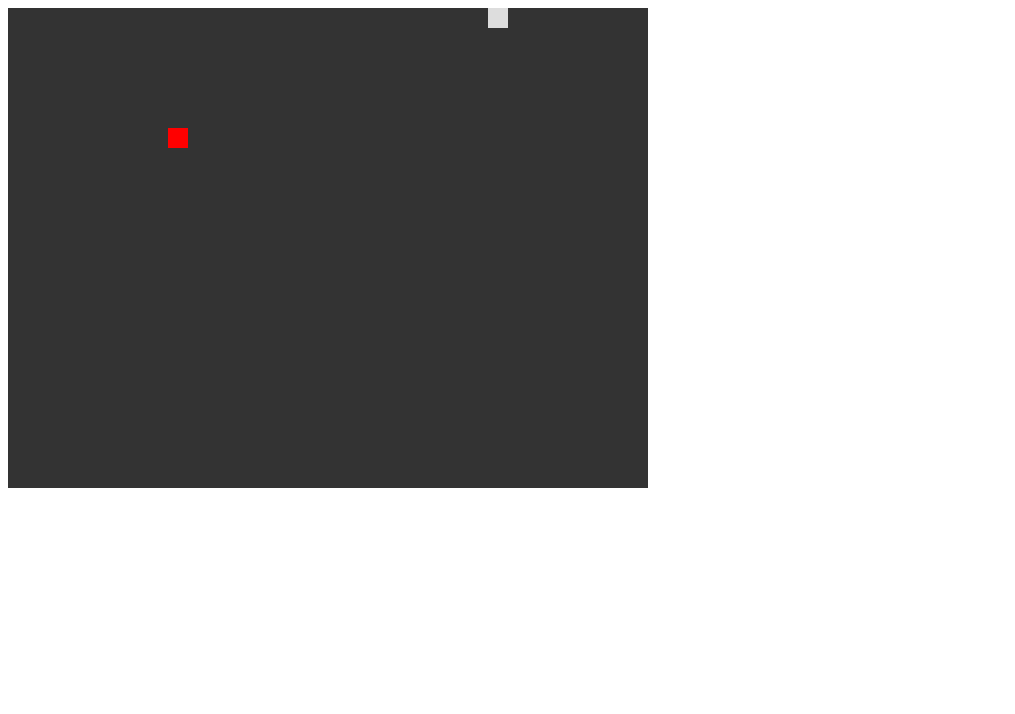
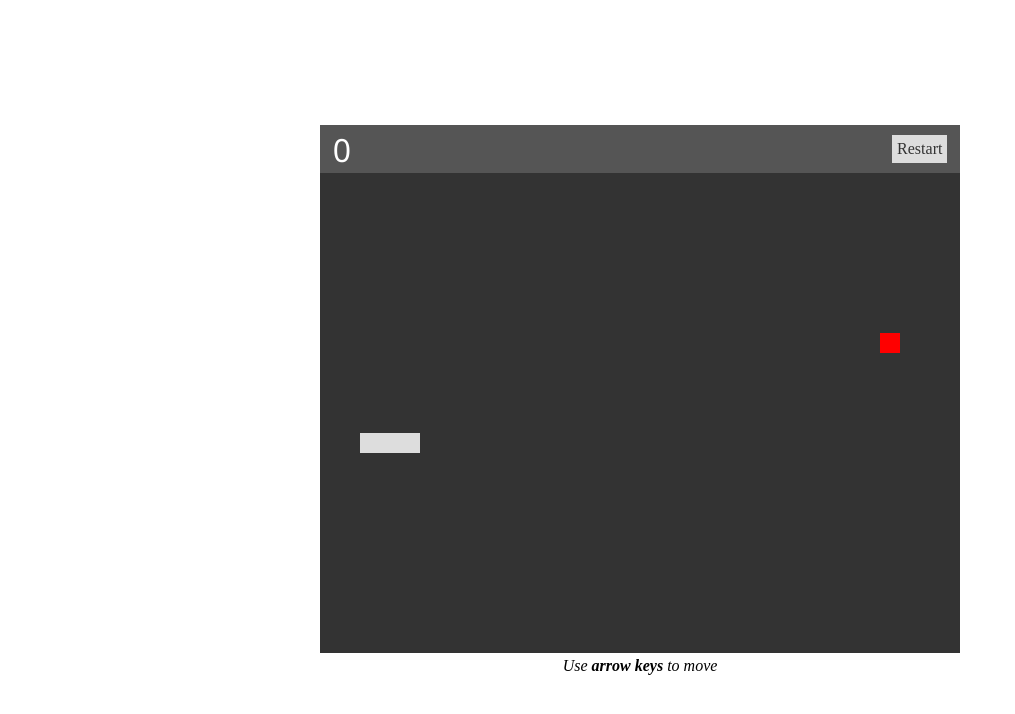
Before and after one commit to nahueltau/snake, a website: page index.html in a window 1280 px wide. Shown: the whole page, without its empty margins (0-1015 px from the left). Drawn offline with Linux system fonts and the light colour scheme.

Commit message:
counter added

```diff
--- a/index.html
+++ b/index.html
@@ -3,10 +3,16 @@
 <head>
     <meta charset="UTF-8">
     <meta name="viewport" content="width=device-width, initial-scale=1.0">
-    <title>Snake</title>
+    <link rel="stylesheet" href="style.css">
+    <title>Simple Snake</title>
 </head>
 <body>
+    <div class="container">
+    <div class="info-bar"><div class="counter">0</div><div class="restart">Restart</div></div>
     <div id="canvas-container"></div>
+    <p><em>Use <b>arrow keys</b> to move</em> </p>
+    </div>
+
 </body>
 <script src="script.js"></script>
 </html>
--- a/script.js
+++ b/script.js
@@ -18,12 +18,70 @@ var ctx = canvas.getContext("2d");
 ctx.lineWidth = "0";
 //GENERAL SETUP
 var getCenter = function (startPos) {
-    return canvasUnit * startPos + canvasUnit / 2;
+    return canvasUnit * Math.floor(startPos) + canvasUnit / 2;
 };
 var collisionCheck = function () {
+    //Snake with bait
     if (getCenter(snakeSegments[0].x) === getCenter(baitPos.x) && getCenter(snakeSegments[0].y) === getCenter(baitPos.y)) {
-        baitPos = newBait();
+        getNewBait();
         hasAte = true;
+        if (counter) {
+            counter.innerHTML = ((snakeSegments.length - 2) * 10).toString();
+        }
+    }
+    //Snake with itself
+    for (var segment = 1; segment < snakeSegments.length; segment++) {
+        if (getCenter(snakeSegments[segment].y) === getCenter(snakeSegments[0].y)) {
+            if (getCenter(snakeSegments[segment].x) === getCenter(snakeSegments[0].x)) {
+                clearInterval(animationInterval);
+                window.removeEventListener("focus", windowFocusEvent);
+            }
+        }
+    }
+};
+//SNAKE SETUP
+var startPosX;
+var startPosY;
+var snakeSegments;
+var newSnake = function () {
+    startPosX = Math.floor(Math.random() * canvasWidth / canvasUnit / 2 + canvasWidth / canvasUnit / 4);
+    startPosY = Math.floor(Math.random() * canvasHeight / canvasUnit / 2 + canvasHeight / canvasUnit / 4);
+    snakeSegments = [{ x: startPosX + 2, y: startPosY }, { x: startPosX + 1, y: startPosY }, { x: startPosX, y: startPosY }];
+};
+newSnake();
+var hasAte = false;
+//Movement
+var currentMovementDirection = "ArrowRight";
+var movement = function () {
+    switch (currentMovementDirection) {
+        case "ArrowRight":
+            startPosX += 1;
+            break;
+        case "ArrowLeft":
+            startPosX -= 1;
+            break;
+        case "ArrowDown":
+            startPosY += 1;
+            break;
+        case "ArrowUp":
+            startPosY -= 1;
+            break;
+    }
+};
+var isOutOfBounds = function (outOfBounds) {
+    if (outOfBounds) {
+        if (getCenter(startPosX) < 0) {
+            startPosX = canvasWidth / canvasUnit;
+        }
+        else if (getCenter(startPosX) > canvasWidth) {
+            startPosX = 0;
+        }
+        if (getCenter(startPosY) < 0) {
+            startPosY = canvasHeight / canvasUnit;
+        }
+        else if (getCenter(startPosY) > canvasHeight) {
+            startPosY = 0;
+        }
     }
 };
 //BAIT SETUP
@@ -33,81 +91,79 @@ var newBait = function () {
         y: Math.floor(Math.random() * canvasHeight / canvasUnit)
     };
 };
-var baitPos = newBait();
-//SNAKE SETUP
-var startPosX = 0;
-var startPosY = 0;
-var snakeSegments = [{ x: startPosX, y: startPosY }];
-var hasAte = false;
-//Movement
-var currentMovementDirection = "ArrowRight";
-var movement = function () {
-    switch (currentMovementDirection) {
-        case "ArrowRight":
-            startPosX++;
-            break;
-        case "ArrowLeft":
-            startPosX--;
-            break;
-        case "ArrowDown":
-            startPosY++;
-            break;
-        case "ArrowUp":
-            startPosY--;
-            break;
-    }
-};
-var isOutOfBounds = function (outOfBounds) {
-    if (outOfBounds) {
-        if (getCenter(startPosX) < 0) {
-            startPosX = canvasWidth / canvasUnit;
-        }
-        else if (getCenter(startPosX) > canvasWidth) {
-            startPosX = -1;
-        }
-        if (getCenter(startPosY) < 0) {
-            startPosY = canvasHeight / canvasUnit;
-        }
-        else if (getCenter(startPosY) > canvasHeight) {
-            startPosY = -1;
+var getNewBait = function () {
+    baitPos = newBait();
+    var isBaitSuperposed = true;
+    while (isBaitSuperposed) {
+        for (var segment = 0; segment < snakeSegments.length; segment++) {
+            if (getCenter(snakeSegments[segment].x) === getCenter(baitPos.x) && getCenter(snakeSegments[segment].y) === getCenter(baitPos.y)) {
+                baitPos = newBait();
+                isBaitSuperposed = true;
+                break;
+            }
+            else {
+                isBaitSuperposed = false;
+            }
         }
     }
 };
+var baitPos;
+getNewBait();
+//COUNTER SETUP
+var counter = document.querySelector(".counter");
 //KEYBOARD EVENTS
 var handleInput = function (event) {
-    currentMovementDirection = event.key;
+    if (event.key === "ArrowUp" && currentMovementDirection !== "ArrowDown"
+        || event.key === "ArrowDown" && currentMovementDirection !== "ArrowUp"
+        || event.key === "ArrowLeft" && currentMovementDirection !== "ArrowRight"
+        || event.key === "ArrowRight" && currentMovementDirection !== "ArrowLeft") {
+        currentMovementDirection = event.key;
+    }
 };
 window.addEventListener("keydown", handleInput);
 //ANIMATION SETUP
-var animation = function () {
+var drawingElements = function () {
     //Background draw
-    ctx.beginPath();
     ctx.fillStyle = darkStyle;
     ctx.fillRect(0, 0, canvasWidth, canvasHeight);
-    ctx.stroke();
     //Bait
-    ctx.beginPath();
     ctx.fillStyle = mainColorStyle;
     ctx.fillRect(getCenter(baitPos.x) - canvasUnit / 2, getCenter(baitPos.y) - canvasUnit / 2, canvasUnit, canvasUnit);
-    ctx.stroke();
     //Snake length
-    collisionCheck();
-    snakeSegments.unshift({ x: startPosX, y: startPosY });
     if (!hasAte) {
         snakeSegments.pop();
     }
+    snakeSegments.unshift({ x: startPosX, y: startPosY });
     hasAte = false;
     //Snake draw
     snakeSegments.forEach(function (position) {
-        ctx.beginPath();
         ctx.fillStyle = lightStyle;
         ctx.fillRect(getCenter(position.x) - canvasUnit / 2, getCenter(position.y) - canvasUnit / 2, canvasUnit, canvasUnit);
-        ctx.stroke();
     });
     //Snake movement and out of bounds check
+    movement(currentMovementDirection);
+    collisionCheck();
     var outOfBounds = getCenter(startPosX) < 0 || getCenter(startPosX) > canvasWidth || getCenter(startPosY) < 0 || getCenter(startPosY) > canvasHeight;
     isOutOfBounds(outOfBounds);
-    movement(currentMovementDirection);
 };
 //START ANIMATION
-setInterval(animation, 200);
+var frameRate = 100;
+var animationInterval;
+var windowFocusEvent = function () {
+    clearInterval(animationInterval);
+    animationInterval = setInterval(drawingElements, frameRate);
+};
+var startFunction = function () {
+    animationInterval = setInterval(drawingElements, frameRate);
+    window.addEventListener("blur", function () { clearInterval(animationInterval); });
+    window.addEventListener("focus", windowFocusEvent);
+};
+var restartButton = document.querySelector(".restart");
+if (restartButton) {
+    restartButton.addEventListener("click", function () {
+        newSnake();
+        getNewBait();
+        startFunction();
+    });
+}
+startFunction();
--- /dev/null
+++ b/style.css
@@ -0,0 +1,47 @@
+*{
+    margin: 0;
+    padding: 0;
+    box-sizing: border-box;
+
+}
+body{
+    height: 100vh;
+    width: 100vw;
+    display: flex;
+    justify-content: center;
+    align-items: center;
+}
+.container{
+    position: relative;
+    width: 640px;
+    display: flex;
+    flex-direction: column;
+    justify-content: center;
+    align-items: center;
+}
+.info-bar{
+
+    width: 100%;
+    height: 3rem;
+    display: flex;
+    flex-direction: row;
+    background-color: #555;
+    justify-content: space-between;
+    align-items: center;
+}
+.restart{
+    cursor: pointer;
+    color: #333;
+    background-color: #DDD;
+    text-align: center;
+    margin-left:.8rem;
+    margin-right:.8rem;
+    padding: .3rem;
+}
+.counter{
+    font-family: 'Segoe UI', Tahoma, Geneva, Verdana, sans-serif;
+    color: white;
+    font-size: 2rem;
+    margin-left:.8rem;
+    margin-right:.8rem;
+}
```
Also changed, not shown: script.ts (+114 -52 lines).
